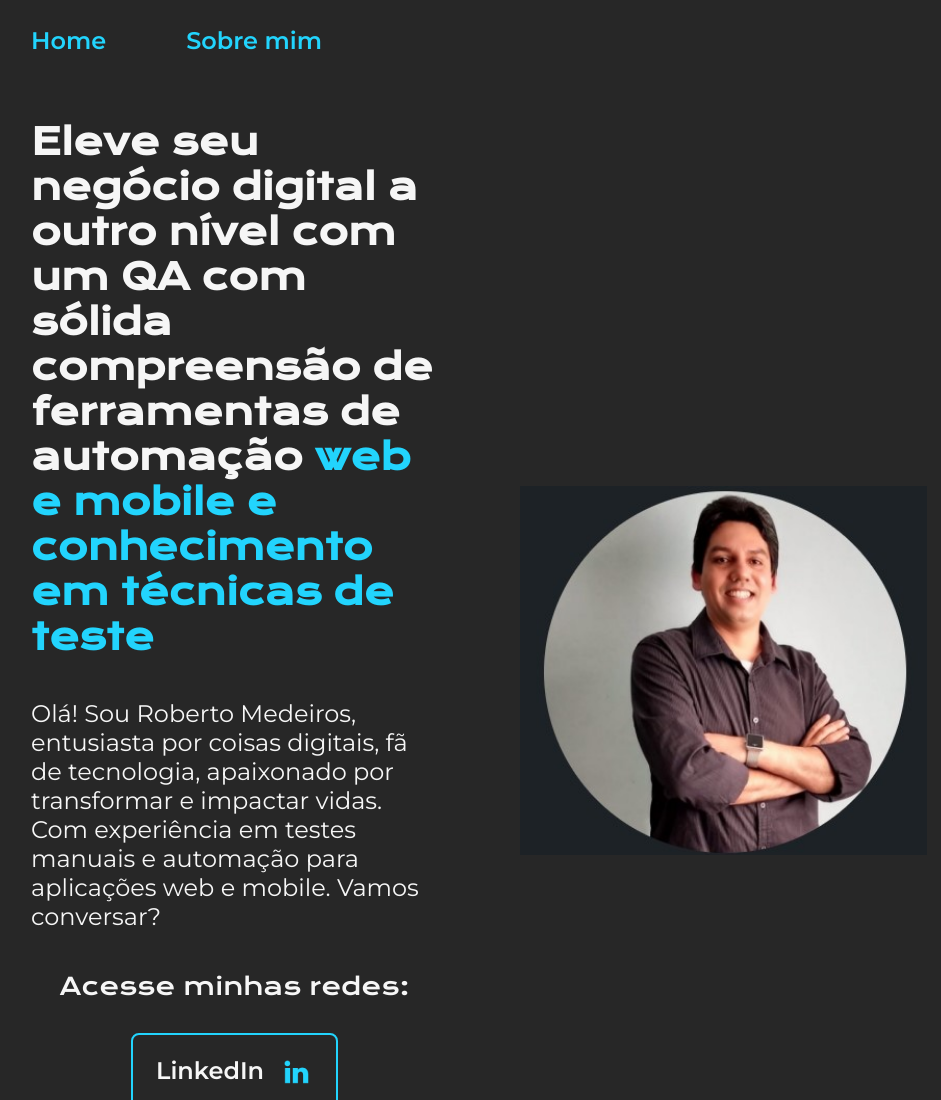
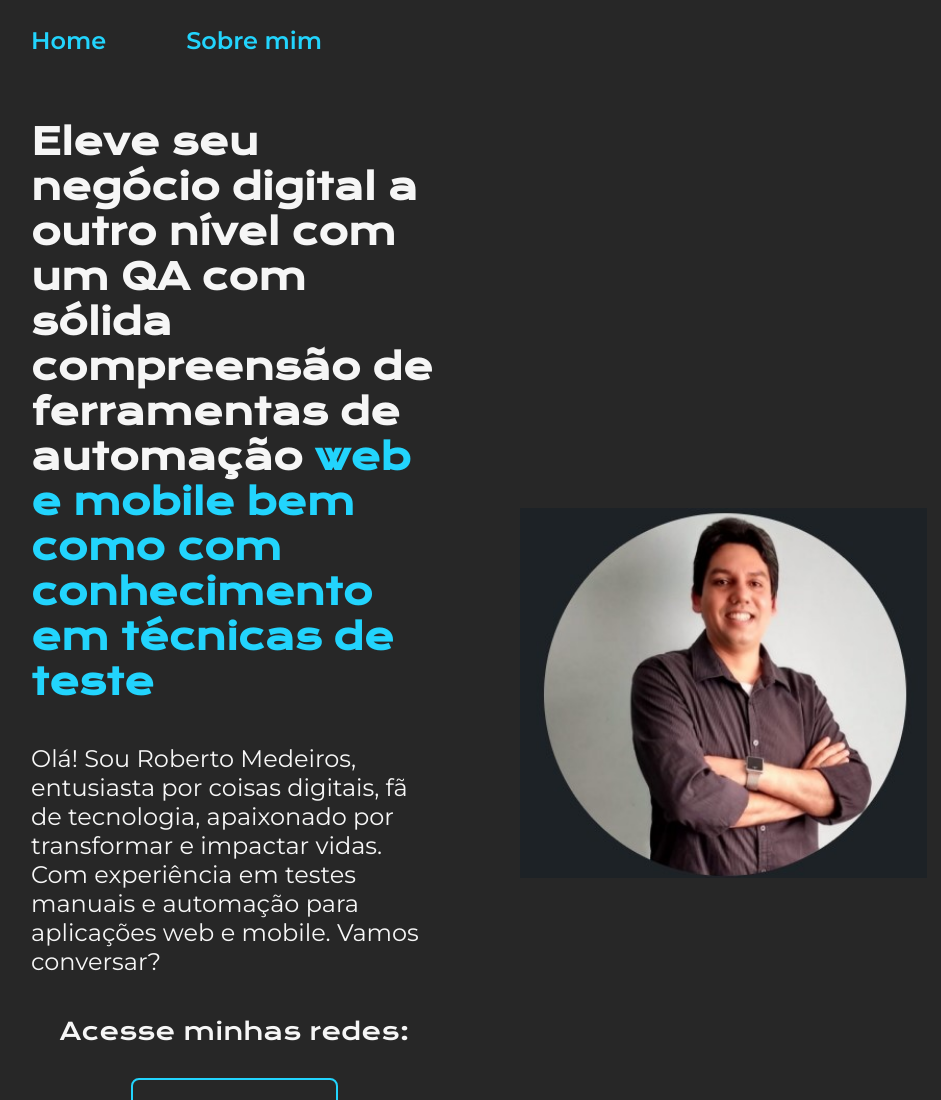
Before and after one commit to robertosmed/portfolio-roberto-medeiros, a plain HTML site: page index.html in a window 1280 px wide. Shown: the top 1100 px of the page, without its empty margins (161-1102 px from the left). Drawn offline with nearby package versions, Linux system fonts and the light colour scheme.

Commit message:
correção de paragrafo no  titulo de apresentacao

```diff
--- a/index.html
+++ b/index.html
@@ -17,7 +17,7 @@
     <main class="apresentacao">
         <section class="apresentacao__conteudo">
             <h1 class="apresentacao__conteudo__titulo">Eleve seu negócio digital a outro nível com um QA com sólida compreensão de ferramentas de automação
-            <strong class="titulo-destaque"> web e mobile e conhecimento em técnicas de teste</strong></h1>
+            <strong class="titulo-destaque"> web e mobile bem como com conhecimento em técnicas de teste</strong></h1>
             <p class="apresentacao__conteudo__texto">Olá! Sou Roberto Medeiros, entusiasta por coisas digitais, fã de tecnologia, apaixonado por transformar e impactar vidas.
                 Com experiência em testes manuais e automação para aplicações web e mobile.
                 Vamos conversar?</p>
```
